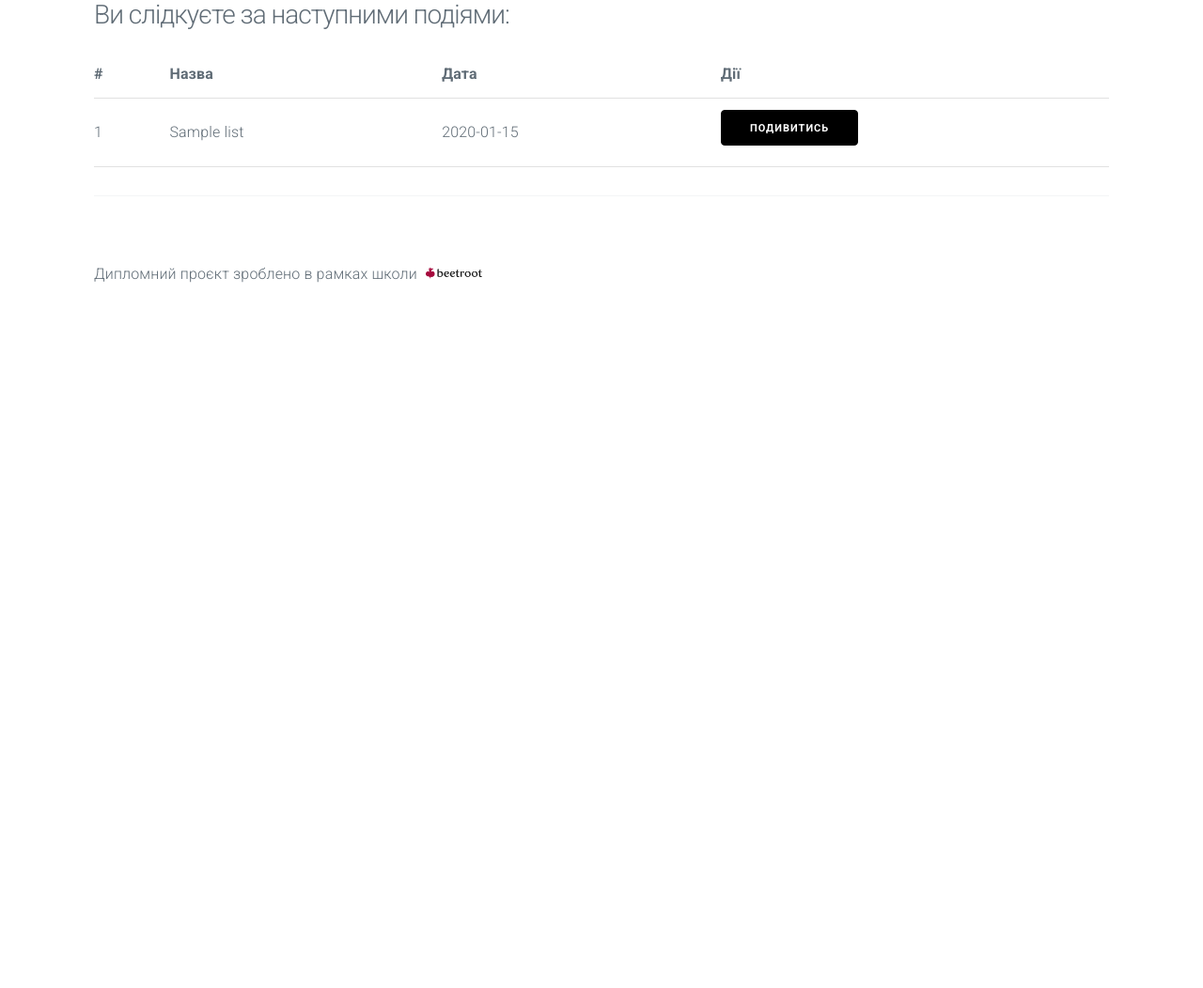
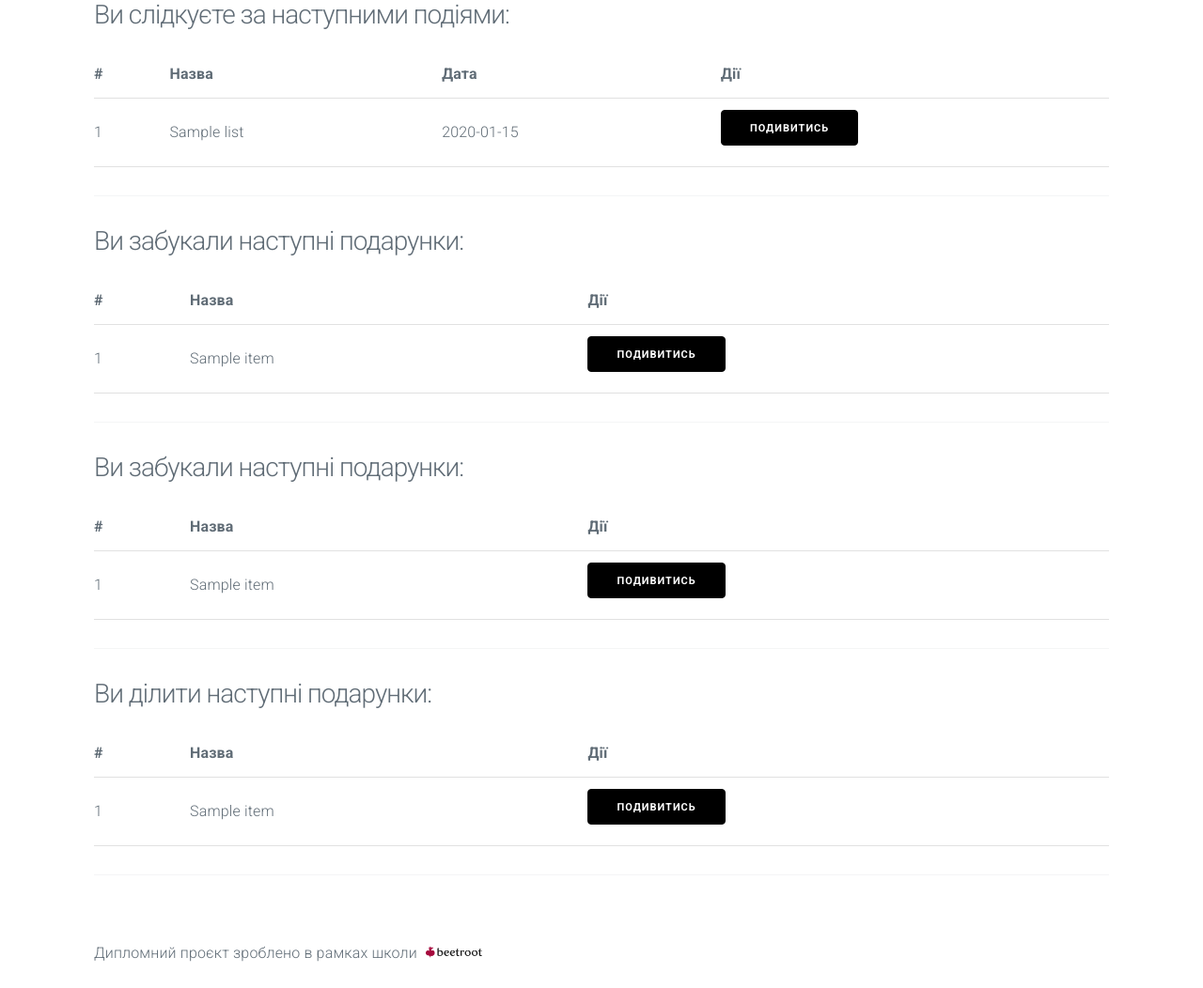
Before and after one commit to alextuchkov/wishlist, a Flask app: page /dashboard in a window 1280 px wide. Shown: the part 1196-2248 px from the top of the page at 94% size. Before the commit the page ends 1497 px from the top, so only its background shows below. Run offline with Flask 3, Linux system fonts and the light colour scheme; a user stored in the database is signed in; tables that the repository leaves empty hold one stand-in row (values such as "Sample post"); some libraries are stand-ins or nearby versions.

Commit message:
adding Split functionality

```diff
--- a/models.py
+++ b/models.py
@@ -70,6 +70,9 @@ class ListItem(Base):
     list = Column(Integer, ForeignKey("lists.id"), nullable=False)
     is_booked = Column(Boolean, default=False)
     booked_by = Column(Integer, ForeignKey("users.id"), nullable=True)
+    is_shared = Column(Boolean, default=False)
+    sharer_1 = Column(Integer, ForeignKey("users.id"), nullable=True)
+    sharer_2 = Column(Integer, ForeignKey("users.id"), nullable=True)
 
     def __repr__(self):
         return (
--- a/static/css/style.css
+++ b/static/css/style.css
@@ -728,10 +728,21 @@ ul.flashes li.error {
   background-color: rgb(217, 223, 217);
   color: #333;
   border-radius: 5px;
-  text-decoration: line-through;
 }
 
+.list-item-shared {
+  margin-bottom: 10px;
+  padding: 10px;
+  border: 1px solid #ccc;
+  background-color: rgb(198, 204, 20);
+  color: #333;
+  border-radius: 5px;
+}
 .center-image {
   display: block;
   margin: 0 auto;
 }
+
+.unbook-button {
+  color: red;
+}
--- /dev/null
+++ b/static/script.js
@@ -0,0 +1,103 @@
+// document.addEventListener('DOMContentLoaded', function() {
+//     document.querySelectorAll('.book-button, .split-button').forEach(function(button) {
+//         button.addEventListener('click', async function() {
+//             try {
+//                 var item_id = this.getAttribute('data-item-id');
+//                 var ref_id = this.getAttribute('data-ref-id');
+
+//                 // if button clicked is book, then do:
+//                 const postResponse = await fetch("/book", {
+//                     method: 'POST',
+//                     headers: {
+//                         'Content-Type': 'application/json',
+//                         'X-CSRFToken': csrfToken
+//                     },
+//                     body: JSON.stringify({
+//                         'item-id': item_id,
+//                         'ref-id': ref_id
+//                     })
+//                 });
+
+//                 // if button clicked is split, then do:
+//                 // new code goes here:
+
+//                 // and then do the code below
+
+//                 if (!postResponse.ok) {
+//                     throw new Error('Network response was not ok');
+//                 }
+
+//                 const postData = await postResponse.json();
+//                 console.log('POST Request Successful:', postData);
+
+//                 // Now, redirect to the new page using the standard form of navigation
+//                 window.location.href = `/list/${ref_id}`;
+
+//             } catch (error) {
+//                 console.error('There was a problem with the fetch operation:', error);
+//             }
+//         });
+//     });
+// });
+
+document.addEventListener('DOMContentLoaded', function() {
+    document.querySelectorAll('.book-button, .split-button').forEach(function(button) {
+        button.addEventListener('click', async function() {
+            try {
+                var item_id = this.getAttribute('data-item-id');
+                var ref_id = this.getAttribute('data-ref-id');
+
+                if (this.classList.contains('book-button')) {
+                    const postResponse = await fetch("/book", {
+                        method: 'POST',
+                        headers: {
+                            'Content-Type': 'application/json',
+                            'X-CSRFToken': csrfToken
+                        },
+                        body: JSON.stringify({
+                            'item-id': item_id,
+                            'ref-id': ref_id
+                        })
+                    });
+
+                    if (!postResponse.ok) {
+                        throw new Error('Network response was not ok');
+                    }
+
+                    const postData = await postResponse.json();
+                    console.log('POST Request Successful:', postData);
+
+                    window.location.href = `/list/${ref_id}`;
+                }
+
+                // Split
+                else if (this.classList.contains('split-button')) {
+
+                    const splitResponse = await fetch("/split", {
+                        method: 'POST',
+                        headers: {
+                            'Content-Type': 'application/json',
+                            'X-CSRFToken': csrfToken
+                        },
+                        body: JSON.stringify({
+                            'item-id': item_id,
+                            'ref-id': ref_id
+                        })
+                    });
+
+                    if (!splitResponse.ok) {
+                        throw new Error('Network response was not ok');
+                    }
+
+                    const splitData = await splitResponse.json();
+                    console.log('SPLIT Request Successful:', splitData);
+
+                    window.location.href = `/list/${ref_id}`;
+                }
+
+            } catch (error) {
+                console.error('There was a problem with the fetch operation:', error);
+            }
+        });
+    });
+});
--- a/templates/dashboard.html
+++ b/templates/dashboard.html
@@ -102,6 +102,89 @@
               </table>
               <hr>
 
+              <div class="row">
+                <div class="column">
+                  <h3>Ви забукали наступні подарунки:</h3>
+                </div>
+              </div>
+
+                <table>
+                  <thead>
+                    <tr>
+                      <th>#</th>
+                      <th>Назва</th>
+                      <th>Дії</th>
+
+                    </tr>
+                  </thead>
+                  <tbody>
+                      {% for field in booked_items %}
+                      <tr>
+                        <td>{{ field.id }}</td>
+                        <td>{{ field.item_name }}</td>
+
+                        <td><a class="button" href="{{ url_for('listitem', id=field.id) }}">Подивитись</a>
+                      </tr>
+                      {% endfor %}
+                    </tbody>
+                  </table>
+                  <hr>
+                    <div class="row">
+                <div class="column">
+                  <h3>Ви забукали наступні подарунки:</h3>
+                </div>
+              </div>
+
+                <table>
+                  <thead>
+                    <tr>
+                      <th>#</th>
+                      <th>Назва</th>
+                      <th>Дії</th>
+
+                    </tr>
+                  </thead>
+                  <tbody>
+                      {% for field in booked_items %}
+                      <tr>
+                        <td>{{ field.id }}</td>
+                        <td>{{ field.item_name }}</td>
+
+                        <td><a class="button" href="{{ url_for('listitem', id=field.id) }}">Подивитись</a>
+                      </tr>
+                      {% endfor %}
+                    </tbody>
+                  </table>
+                  <hr>
+
+
+                  <div class="row">
+                    <div class="column">
+                      <h3>Ви ділити наступні подарунки:</h3>
+                    </div>
+                  </div>
+
+                    <table>
+                      <thead>
+                        <tr>
+                          <th>#</th>
+                          <th>Назва</th>
+                          <th>Дії</th>
+
+                        </tr>
+                      </thead>
+                      <tbody>
+                          {% for field in shared_items %}
+                          <tr>
+                            <td>{{ field.id }}</td>
+                            <td>{{ field.item_name }}</td>
+
+                            <td><a class="button" href="{{ url_for('listitem', id=field.id) }}">Подивитись</a>
+                          </tr>
+                          {% endfor %}
+                        </tbody>
+                      </table>
+                      <hr>
 
 
 
--- a/views.py
+++ b/views.py
@@ -1,6 +1,8 @@
-from flask import render_template, request, flash, url_for, redirect
+from flask import render_template, request, flash, url_for, redirect, jsonify
 
 from sqlalchemy.orm import joinedload
+from sqlalchemy import or_
+
 
 from models import User, List, ListItem, Comment, FollowedLists
 from werkzeug.security import generate_password_hash, check_password_hash
@@ -282,7 +284,6 @@ def list(id):
             followed_lists=followed_lists,
         )
     except Exception as e:
-        # flash(f"Error: {str(e)}", "error")
         pass
 
     return render_template(
@@ -296,23 +297,89 @@ def list(id):
 @app.route("/book", methods=["POST"])
 @login_required
 def book():
-    item_id = request.form.get("item-id")
-    ref_id = request.form.get("ref-id")
+    try:
+        data = request.get_json()
 
-    list_item = session.query(ListItem).filter_by(id=item_id).first()
+        item_id = data.get("item-id")
+        ref_id = data.get("ref-id")
 
-    if list_item is not None:
-        list_item.is_booked = True
-        list_item.booked_by = current_user.id
+        list_item = session.query(ListItem).filter_by(id=item_id).first()
 
+        if list_item is not None:
+            if list_item.is_booked and list_item.booked_by == current_user.id:
+                # If the item is already booked by the current user, unbook it and clear sharer information
+                list_item.is_booked = False
+                list_item.booked_by = None
+                list_item.sharer_1 = None
+                list_item.sharer_2 = None
+                flash("You unbooked item!", "success")
+            else:
+                # Otherwise, book the item and clear sharer information
+                list_item.is_booked = True
+                list_item.booked_by = current_user.id
+                list_item.sharer_1 = None
+                list_item.sharer_2 = None
+                flash("You booked item!", "success")
+
+        try:
+            session.commit()
+        except Exception as e:
+            session.rollback()
+            flash(f"An error occurred while processing the request: {str(e)}", "error")
+
+        return jsonify({"redirect_url": url_for("list", id=ref_id)})
+    except Exception as e:
+        print(f"Error processing request: {str(e)}")
+        return jsonify({"status": "error", "message": str(e)}), 400
+
+
+@app.route("/split", methods=["POST"])
+@login_required
+def split():
     try:
-        session.commit()
-        flash("You booked item!", "success")
+        data = request.get_json()
+
+        item_id = data.get("item-id")
+        ref_id = data.get("ref-id")
+
+        list_item = session.query(ListItem).filter_by(id=item_id).first()
+
+        if list_item is not None:
+            # Check if the current user is already a sharer
+            if current_user.id in {list_item.sharer_1, list_item.sharer_2}:
+                # If yes, remove them
+                if list_item.sharer_1 == current_user.id:
+                    list_item.sharer_1 = None
+                elif list_item.sharer_2 == current_user.id:
+                    list_item.sharer_2 = None
+                flash("Ви відмінили розділення цього подарунка", "success")
+            else:
+                # If not, add them as a sharer
+                if list_item.sharer_1 is None:
+                    list_item.sharer_1 = current_user.id
+                elif list_item.sharer_2 is None:
+                    list_item.sharer_2 = current_user.id
+                else:
+                    flash(
+                        "Тільки 2 користувачі можуть розділити цей подарунок", "error"
+                    )
+            # list_item.is_shared = True
+
+        try:
+            session.commit()
+            flash(
+                "Успіх! Дочекайтесь іншого користувача, щоб він розділив цей подарунок",
+                "success",
+            )
+        except Exception as e:
+            session.rollback()
+            flash(f"An error occurred while splitting item: {str(e)}", "error")
+
+        return jsonify({"redirect_url": url_for("list", id=ref_id)})
+
     except Exception as e:
-        session.rollback()
-        flash(f"An error occurred while booking item: {str(e)}", "error")
-
-    return redirect(url_for("list", id=ref_id))
+        print(f"Error processing request: {str(e)}")
+        return jsonify({"status": "error", "message": str(e)}), 400
 
 
 @app.route("/toggle_follow", methods=["POST"])
@@ -354,9 +421,28 @@ def dashboard():
         session.query(List).filter_by(id=followed_list.list).first()
         for followed_list in followed_list_references
     ]
+
+    booked_items = session.query(ListItem).filter_by(booked_by=current_user.id).all()
+
+    shared_items = (
+        session.query(ListItem)
+        .filter(
+            or_(
+                ListItem.sharer_1 == current_user.id,
+                ListItem.sharer_2 == current_user.id,
+            )
+        )
+        .all()
+    )
+
     title = "Профіль"
     return render_template(
-        "dashboard.html", lists=lists, followed_lists=followed_lists, title=title
+        "dashboard.html",
+        lists=lists,
+        followed_lists=followed_lists,
+        title=title,
+        booked_items=booked_items,
+        shared_items=shared_items,
     )
 
 
@@ -381,18 +467,18 @@ def edit_dashboard():
     return redirect(url_for("dashboard"))
 
 
-@app.route("/listitem/<int:id>/comments")
-def comments(id):
-    page_title = "Комментарі"
+@app.route("/listitem/<int:id>")
+def listitem(id):
     comments = session.query(Comment).filter_by(list_item=id).all()
     list_item = session.query(ListItem).filter_by(id=id).first()
+    page_title = list_item.item_name
 
     return render_template(
-        "comments.html", comments=comments, title=page_title, list_item=list_item
+        "listitem.html", comments=comments, title=page_title, list_item=list_item
     )
 
 
-@app.route("/comment<int:id>", methods=["POST"])
+@app.route("/comment/<int:id>", methods=["POST"])
 @login_required
 def comment(id):
     if request.method == "POST":
```
Also changed, not shown: templates/list.html (+56 -14 lines), templates/listitem.html (renamed from templates/comments.html).
